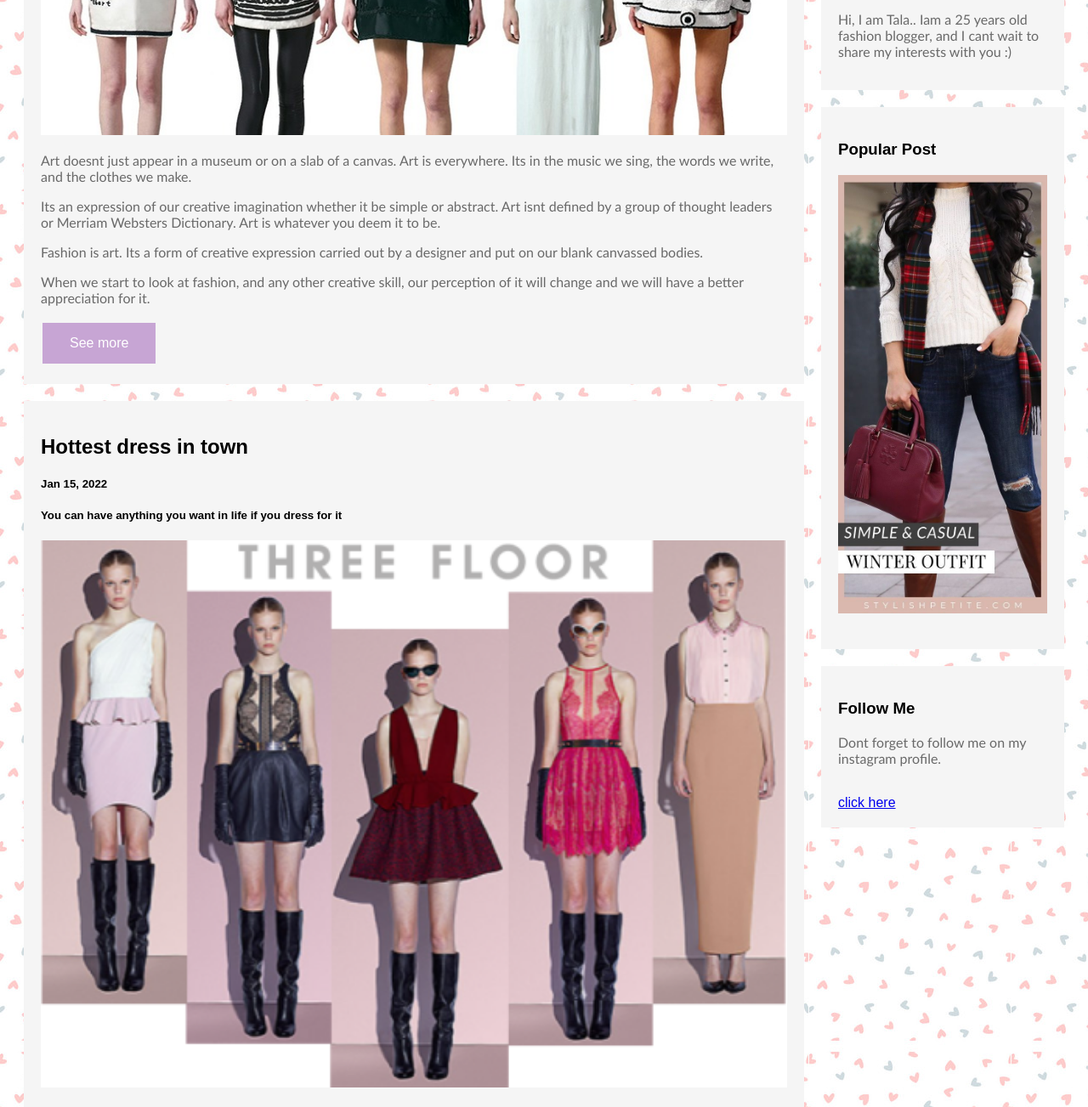
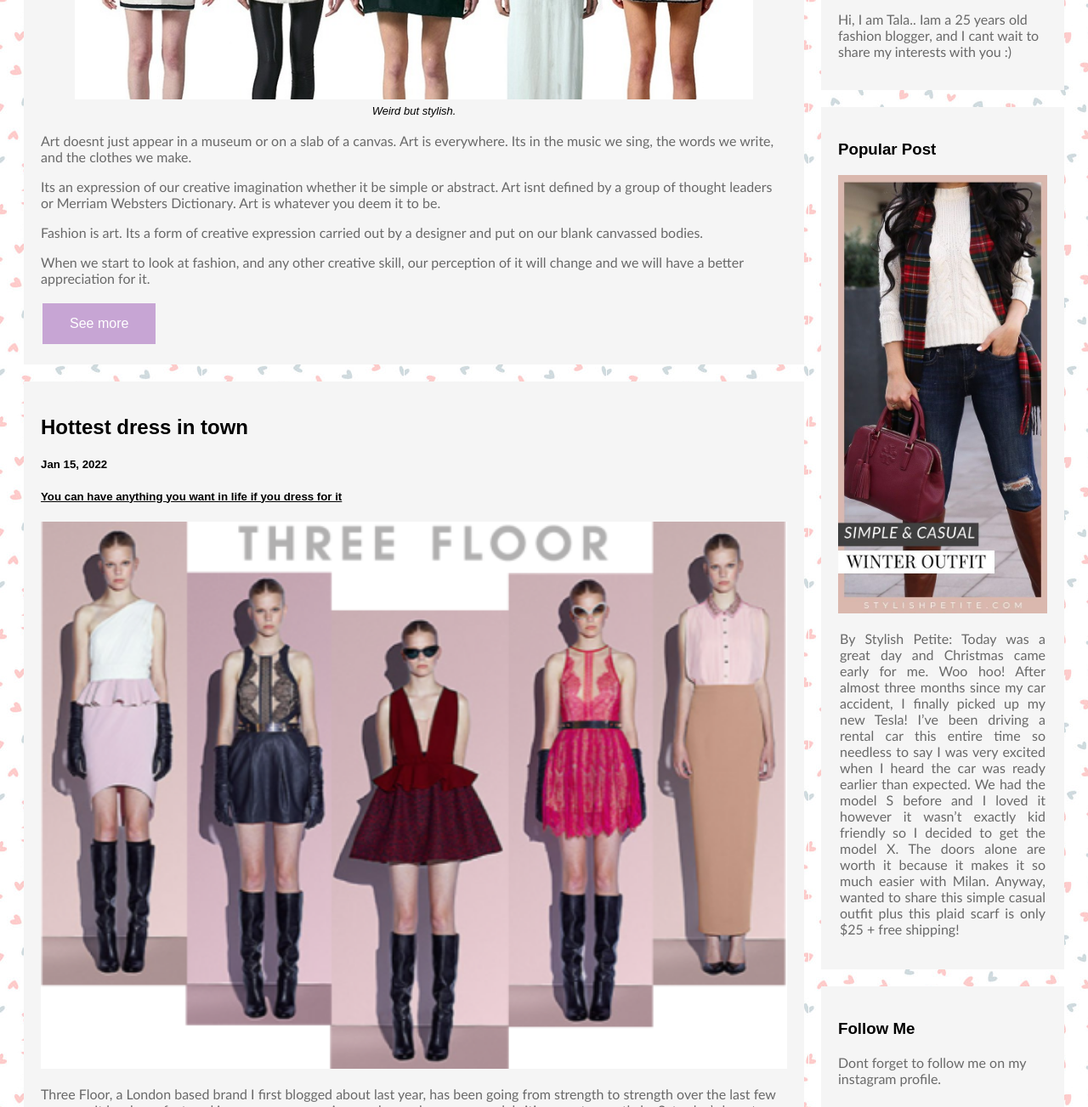
Before and after one commit to talaalshaar/Front-End-Udacity, a plain HTML site: page Project1/Home.html in a window 1280 px wide. Shown: the part 768-2071 px from the top of the page at 85% size. Drawn offline with Linux system fonts and the light colour scheme.

Commit message:
added bold,underline,blockquote paraghraph and image caption

```diff
--- a/Project1/CSS/Style.css
+++ b/Project1/CSS/Style.css
@@ -48,11 +48,27 @@
     font-style: italic;
   }
 
+  b {
+    font-weight: bold;
+  }
+
+  blockquote {
+    font-family: 'Gill Sans', 'Gill Sans MT', Calibri, 'Trebuchet MS', sans-serif;
+    display: block;
+    margin: top 4px;;
+    margin-bottom : auto;
+    margin-left: 2px;
+    margin-right: 2px;
+    text-align: justify;
+    color: dimgray;
+  }
+
   img {
          width:100%;
          height:100%;
         object-fit:cover;
       }
+
 
 
 .btn {
@@ -84,3 +100,12 @@
 }
 
 .button1 {background-color: #c7a5d4;}
+
+
+figcaption {
+  color:black;
+  font-style: italic;
+  padding: 2px;
+  text-align:center;
+  font-size:small
+}
--- a/Project1/Home.html
+++ b/Project1/Home.html
@@ -29,8 +29,13 @@
     <div class="card">
       <h2>Fashion is more than clothing</h2>
       <h5>Jan 12, 2022</h5>
-      <h5>Art is the expression or application of human creative skill and imagination </h5>
-      <div> <img src="img/fashion.jpg" width="650px"></div>
+      <h5> <b>Art is the expression or application of human creative skill and imagination </b></h5>
+      <div>
+       <figure>
+        <img src="img/fashion.jpg" width="650px" alt="style">
+        <figcaption>Weird but stylish.</figcaption>
+       </figure>
+      </div>
       <p class="p1">Art doesnt just appear in a museum or on a slab of a canvas. Art is everywhere. Its in the music we sing, the words we write, and the clothes we make.</p>
       <p class="p1">Its an expression of our creative imagination whether it be simple or abstract. Art isnt defined by a group of thought leaders or Merriam Websters Dictionary. Art is whatever you deem it to be.</p>
       <p class="p1">Fashion is art. Its a form of creative expression carried out by a designer and put on our blank canvassed bodies.</p>
@@ -44,7 +49,7 @@
     <div class="card">
       <h2>Hottest dress in town</h2>
       <h5>Jan 15, 2022</h5>
-      <h5>You can have anything you want in life if you dress for it</h5>
+      <h5><u>You can have anything you want in life if you dress for it</u></h5>
       <div><img src="img/Blogphoto.png" width="675px"></div>
       <p class="p1">Three Floor, a London based brand I first blogged about last year, has been going from strength to strength over the last few seasons. It has been featured in numerous magazines and worn by as many celebrities, most recently by Saturday’s beauty Milly King. In truth I have been meaning to feature their AW12 dresses on My Fashion Wish List for a while, since I have been drooling over them for weeks, failing to decide exactly which one is my favourite. So here they are – the five hottest dresses in town by a label everyone is talking about. If you are not a fan yet, you have fallen off the fashion wagon.</p>
     </div>
@@ -62,7 +67,9 @@
           <img alt="Qries" src="img/pin.jpg"
           width="200px" >
        </a>
-      </div><br>
+       <blockquote cite="https://stylishpetite.com/2018/12/simple-casual-winter-outfit.html">
+        By Stylish Petite:
+        Today was a great day and Christmas came early for me.  Woo hoo!  After almost three months since my car accident, I finally picked up my new Tesla!  I’ve been driving a rental car this entire time so needless to say I was very excited when I heard the car was ready earlier than expected.  We had the model S before and I loved it however it wasn’t exactly kid friendly so I decided to get the model X.  The doors alone are worth it because it makes it so much easier with Milan.  Anyway, wanted to share this simple casual outfit plus this plaid scarf is only $25 + free shipping!      </div><br>
     </div>
     <div class="card">
       <h3>Follow Me</h3>
```
Also changed, not shown: Project1/Blog.html (+4 -1 lines).
